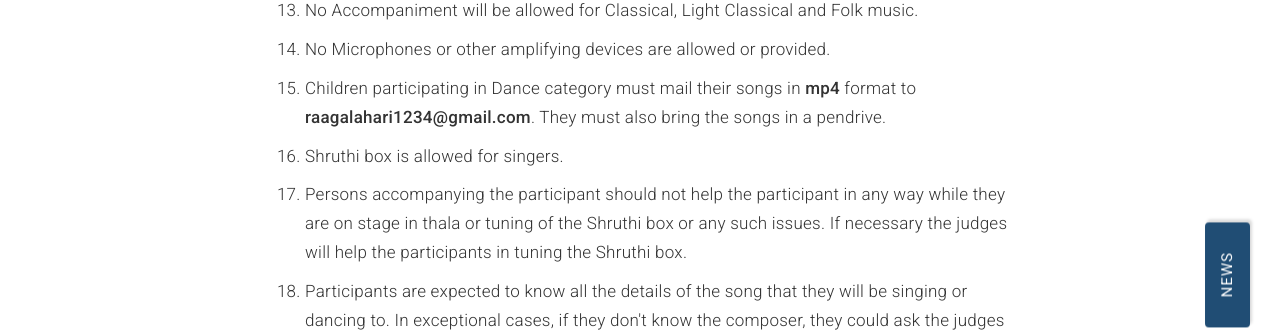
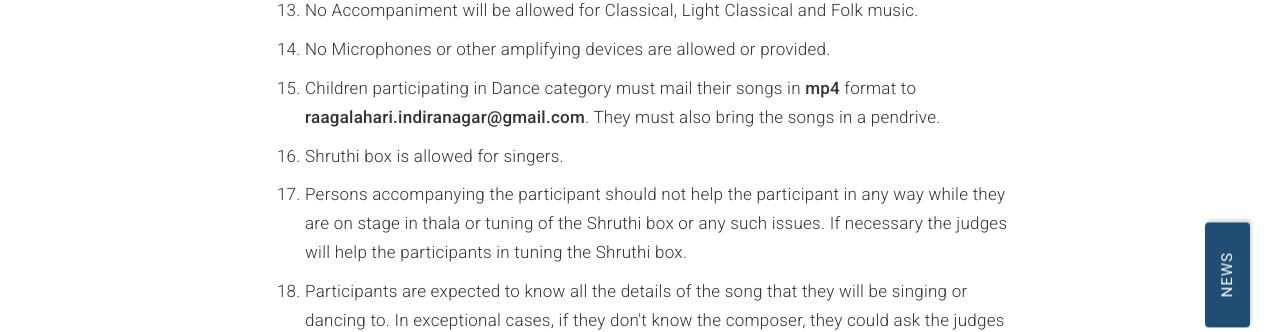
Before and after one commit to sharathdt/rtry, a Jekyll site: the page built from raaga-lahari.html, in a window 1280 px wide and 900 px high, scrolled down 1385 px. Shown: the part 153-485 px from the top of the window. Built offline with Jekyll 4.4.1, drawn with Linux system fonts in a browser that asks for light colours; some web fonts are replaced.

Commit message:
email correction

```diff
--- a/raaga-lahari.html
+++ b/raaga-lahari.html
@@ -54,7 +54,7 @@ image: /images/raagalahari.jpg
 
 				<li><p>No Microphones or other amplifying devices are allowed or provided.</p></li>
 
-				<li><p>Children participating in Dance category must mail their songs in <strong>mp4</strong> format to <strong>raagalahari1234@gmail.com</strong>. They must also bring the songs in a pendrive.</p></li>
+				<li><p>Children participating in Dance category must mail their songs in <strong>mp4</strong> format to <strong>raagalahari.indiranagar@gmail.com</strong>. They must also bring the songs in a pendrive.</p></li>
 
 				<li><p>Shruthi box is allowed for singers.</p></li>
 
```
